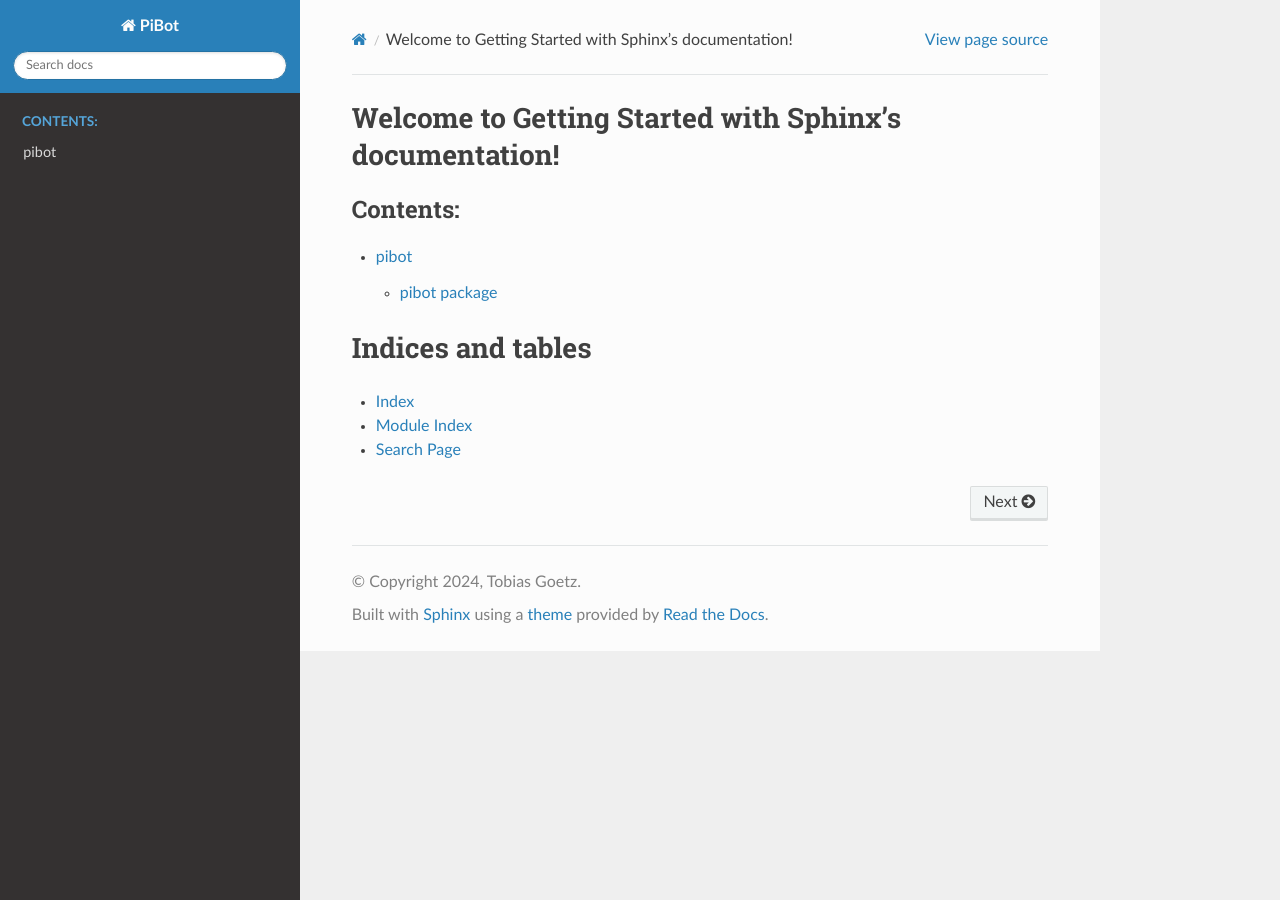
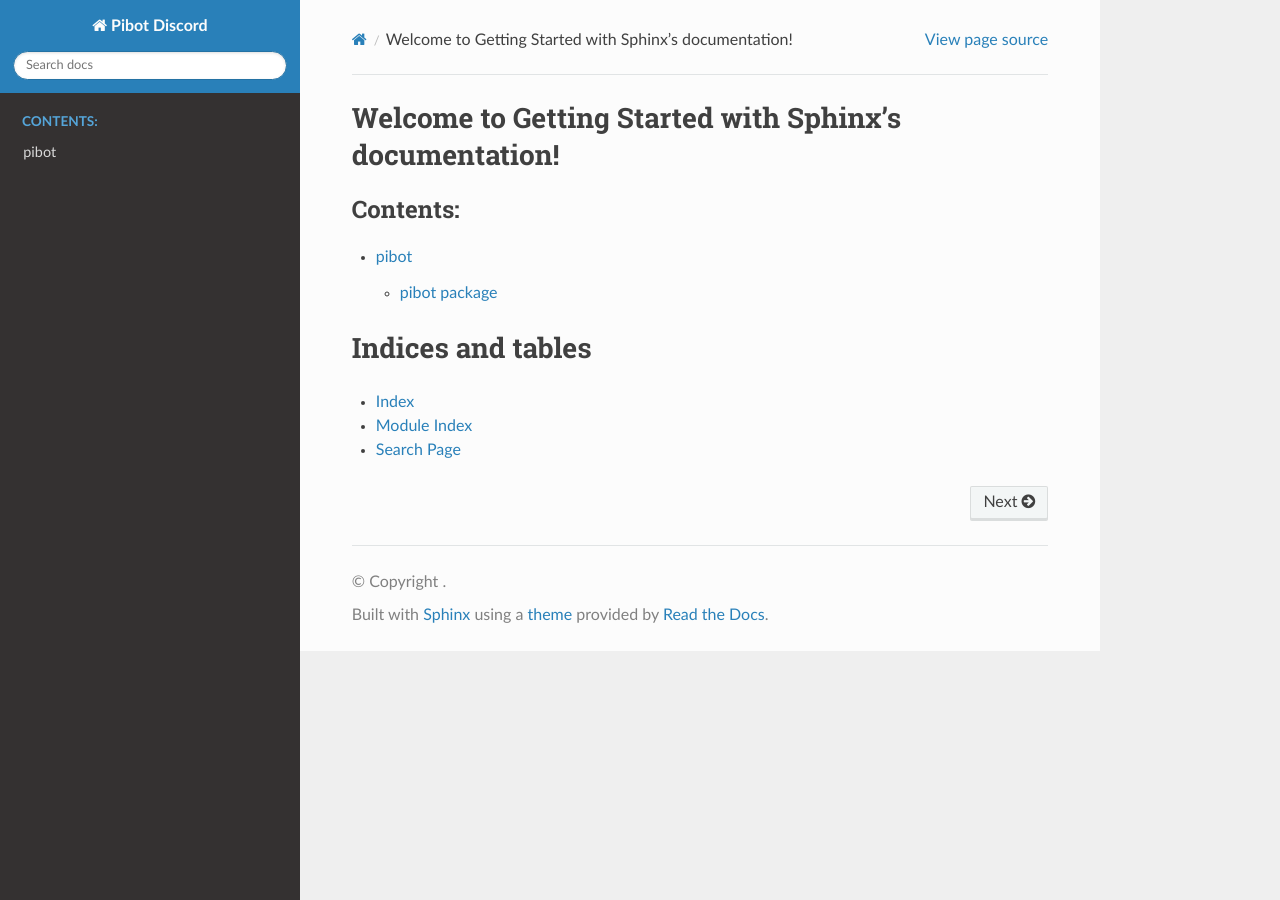
Before and after one commit to TobiasGoetz/pibot, a Sphinx documentation site: the page built from docs/index.rst, in a window 1280 px wide. Built offline with Sphinx 7.4.7 and the Read the Docs theme 3.1.0, drawn with Linux system fonts in a browser that asks for light colours; some of the changed lines change nothing that is shown.

Commit message:
fix: change docs conf.py to load values from pyproject.toml

```diff
--- a/docs/conf.py
+++ b/docs/conf.py
@@ -1,5 +1,7 @@
 import os
 import sys
+from pathlib import Path
+import tomllib
 
 sys.path.insert(0, os.path.abspath(os.path.join('..', 'src')))
 # Configuration file for the Sphinx documentation builder.
@@ -10,10 +12,20 @@
 # -- Project information -----------------------------------------------------
 # https://www.sphinx-doc.org/en/master/usage/configuration.html#project-information
 
-project = 'PiBot'
-copyright = '2024, Tobias Goetz'
-author = 'Tobias Goetz'
-release = '2.0.0'
+_repo_root = Path(__file__).resolve().parent.parent
+with (_repo_root / 'pyproject.toml').open('rb') as pyprojectFile:
+    _pyproject = tomllib.load(pyprojectFile)
+_project = _pyproject['project']
+
+# Distribution name -> short title (e.g. pibot-discord -> Pibot Discord)
+_projectName = _project['name']
+project = ' '.join(part.capitalize() for part in _projectName.replace('_', '-').split('-'))
+
+_authorList = _project.get('authors') or []
+author = ', '.join(entry['name'] for entry in _authorList)
+
+_version = _project['version']
+version = release = _version
 
 # -- General configuration ---------------------------------------------------
 # https://www.sphinx-doc.org/en/master/usage/configuration.html#general-configuration
@@ -21,13 +33,19 @@
 extensions = [
     'sphinx.ext.autodoc',
     'sphinx.ext.coverage',
+    'sphinx.ext.intersphinx',
     # 'sphinx.ext.napoleon'
 ]
 
-templates_path = ['_templates']
-exclude_patterns = ['_build', 'Thumbs.db', '.DS_Store']
-autodoc_typehints = 'none'
-suppress_warnings = ['ref.class']
+# https://www.sphinx-doc.org/en/master/usage/extensions/intersphinx.html
+intersphinx_mapping = {
+    'python': ('https://docs.python.org/3', None),
+    'discord': ('https://discordpy.readthedocs.io/en/stable', None),
+    'pymongo': ('https://pymongo.readthedocs.io/en/stable', None),
+}
+
+# templates_path = ['_templates']
+exclude_patterns = ['_build']
 
 # -- Options for HTML output -------------------------------------------------
 # https://www.sphinx-doc.org/en/master/usage/configuration.html#options-for-html-output
```
